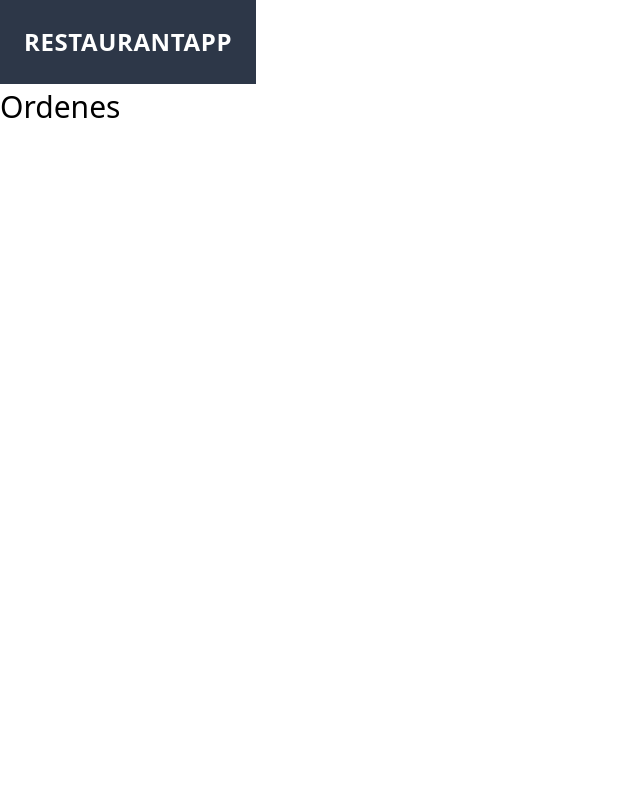
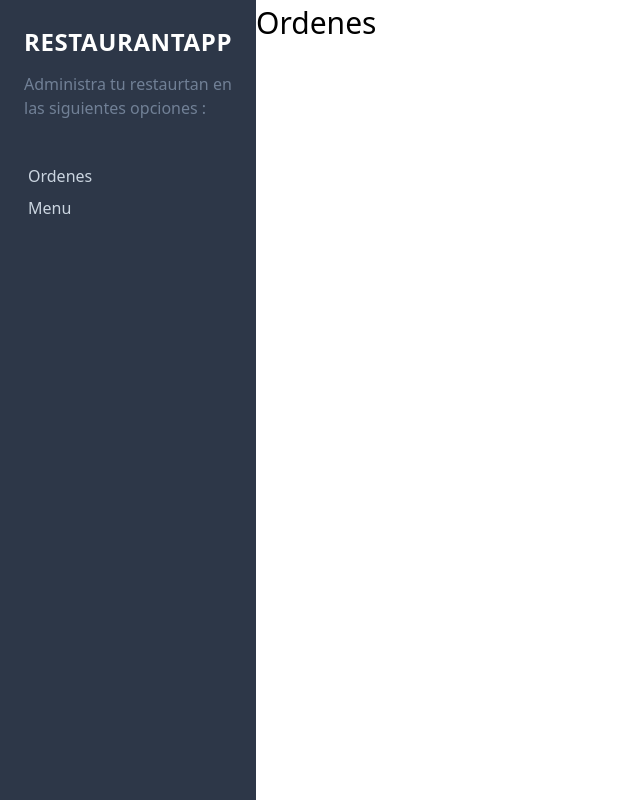
Before and after one commit to MiguelMaidana/RestaurantCompleto, a React (Create React App) app: page / in a window 1280 px wide. Shown: the whole page, without its empty margins (0-640 px from the left). Built offline with nearby package versions, Linux system fonts and the light colour scheme.

Commit message:
Finalizacion de Sidebar y routing

```diff
--- a/src/App.js
+++ b/src/App.js
@@ -8,13 +8,19 @@ import Sidebar from './components/ui/Sidebar';
 
 function App() {
   return (
-    <div>
+    <div className="md:flex min-h-screen">
       <Sidebar/>
-      <Routes>
-        <Route path="/" element={<Ordenes/>}/>
-        <Route path="/menu" element={<Menu/>}/>
-        <Route path="/nuevo-platillo" element={<NuevoPlatillo/>}/>
-      </Routes>
+
+      <div className="md:w-3/5 xl:w-4/5 ">
+
+        <Routes>
+          <Route path="/" element={<Ordenes/>}/>
+          <Route path="/menu" element={<Menu/>}/>
+          <Route path="/nuevo-platillo" element={<NuevoPlatillo/>}/>
+        </Routes>
+
+      </div>
+
     </div>
   );
 }
--- a/src/components/ui/Sidebar.js
+++ b/src/components/ui/Sidebar.js
@@ -1,10 +1,18 @@
 import React from 'react';
+import {NavLink} from "react-router-dom"
 
 const Sidebar = props => {
     return (
         <div className="md:w-2/5 xl:w-1/5 bg-gray-800">
             <div className="p-6">
                 <p className="uppercase text-white text-2xl tracking-wide text-center font-bold">RestaurantApp</p>
+
+                <p className="mt-3 text-gray-600">Administra tu restaurtan en las siguientes opciones : </p>
+
+                <nav className="mt-10">
+                    <NavLink className="p-1 text-gray-400 block hover:bg-yellow-500 hover:text-gray-900" activeClassName="text-yellow-500" exact to="/">Ordenes</NavLink>
+                    <NavLink className="p-1 text-gray-400 block hover:bg-yellow-500 hover:text-gray-900" activeClassName="text-yellow-500" exact to="/menu">Menu</NavLink>
+                </nav>
             </div>
         </div>
     );
```
